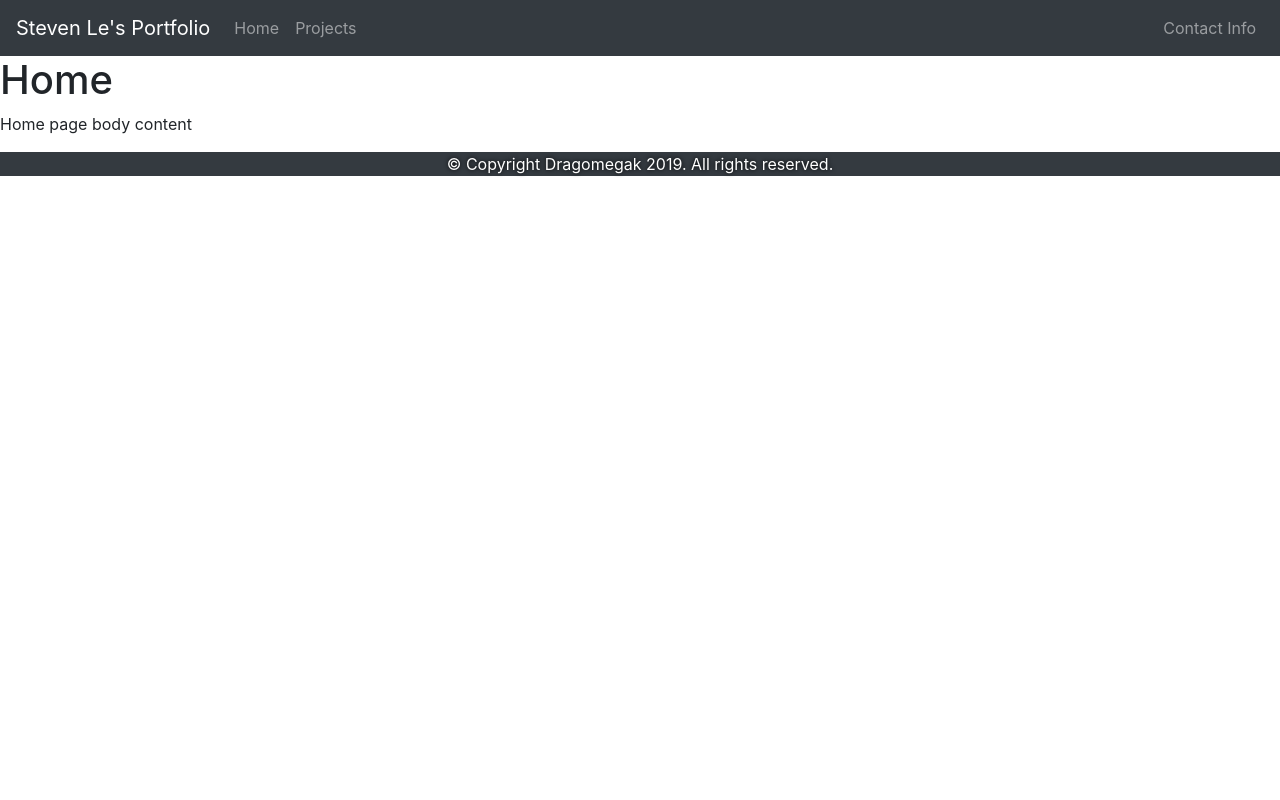
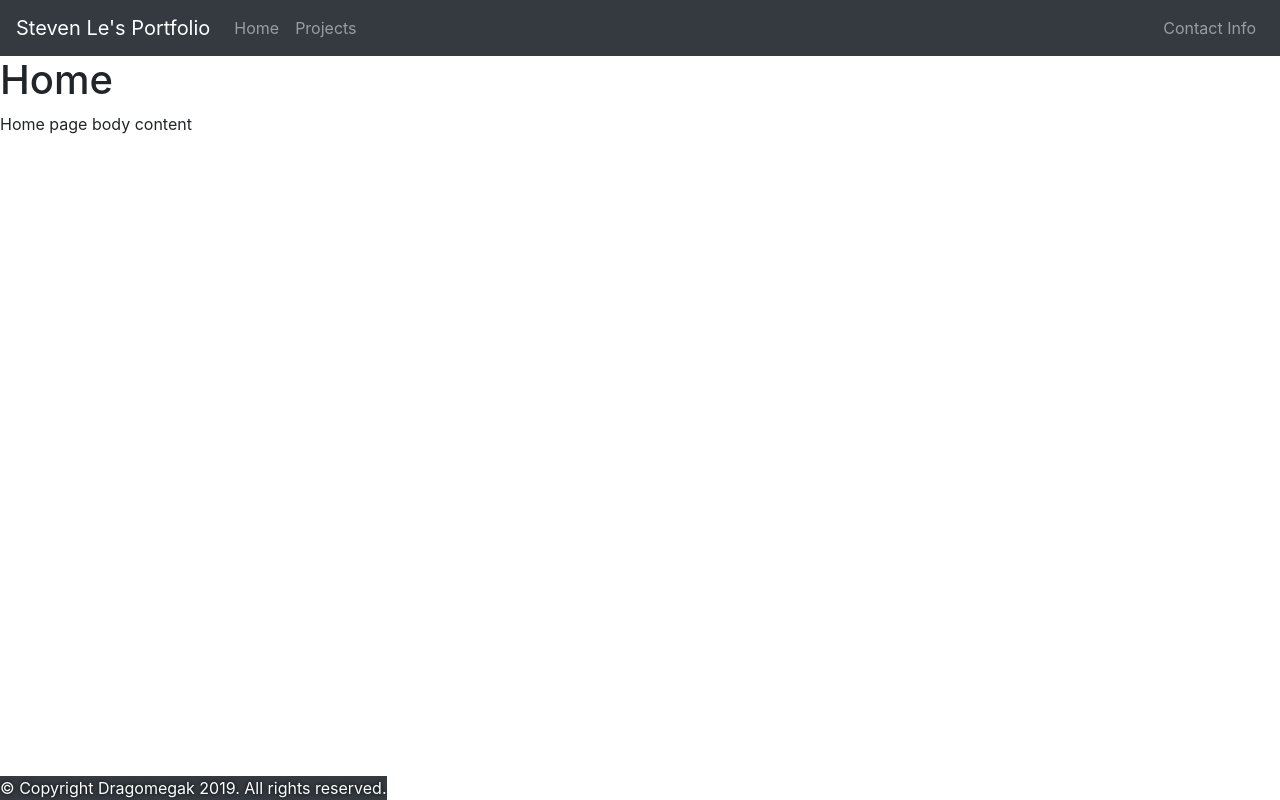
Before and after one commit to Dragomegak/mainWebsiteReact, a React (Create React App) app: page / in a window 1280 px wide. Built offline with nearby package versions, Linux system fonts and the light colour scheme.

Commit message:
Aligned footer to the bottom but not taking up all of the row

```diff
--- a/package.json
+++ b/package.json
@@ -1,5 +1,5 @@
 {
-  "homepage": "https://Dragomegak.github.io/mainWebsiteReact",
+  "homepage": "https://dragomegak.github.io/mainWebsiteReact",
   "name": "main-website-react",
   "version": "0.1.0",
   "private": true,
--- a/src/App.css
+++ b/src/App.css
@@ -37,6 +37,12 @@
   }
 }
 
+.footer-anchor{
+  position: fixed;
+  bottom: 0;
+
+}
+
 .footer{
   background-color: #343A40;
   min-height: 20px;
--- a/src/App.js
+++ b/src/App.js
@@ -20,7 +20,9 @@ function App() {
             <Route path="/home" component={Home} exact/>
           <Route component={Error}/>
           </Switch>
-          <Footer />
+          <div class="footer-anchor">
+        <Footer />
+      </div>
     </HashRouter>
   );
 }
```
